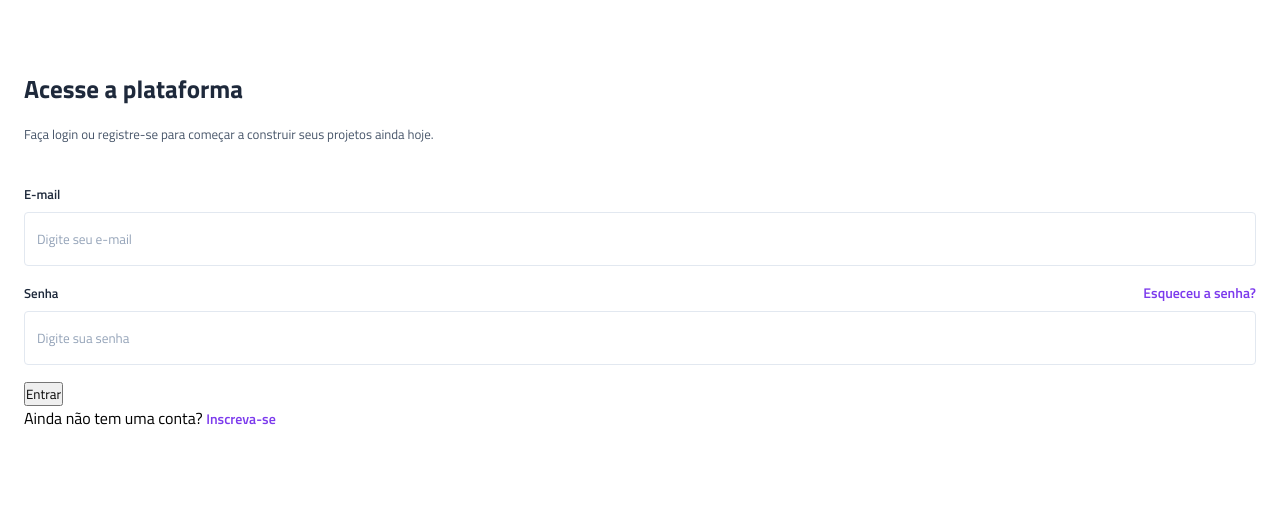
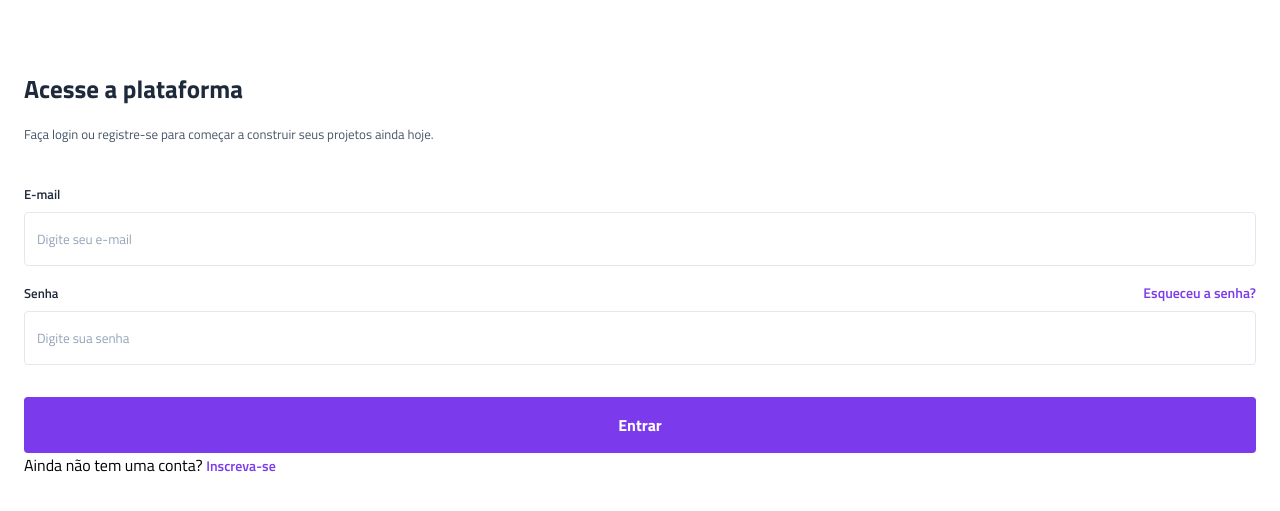
Before and after one commit to CasalFurro/projeto-vertigo, a plain HTML site: page index.html in a window 1280 px wide. Shown: the part 123-634 px from the top of the page. Drawn offline with Linux system fonts and the light colour scheme.

Commit message:
estilização do botão completa

```diff
--- a/style.css
+++ b/style.css
@@ -15,6 +15,7 @@
     --gray-400: #94a3b8;
     --gray-200: #e2e8f0;
     --purple: #7c3aed;
+    --white: #fff;
 }
 
 header {
@@ -90,3 +91,15 @@ main {
 .login a:hover {
     text-decoration: underline;
 }
+
+.login button {
+    margin-top: 1rem;
+    padding-block: 1rem;
+    width: 100%;
+    background-color: var(--purple);
+    border: none;
+    border-radius: 0.25rem;
+    font-size: 1rem;
+    font-weight: 700;
+    color: var(--white);
+}
```
